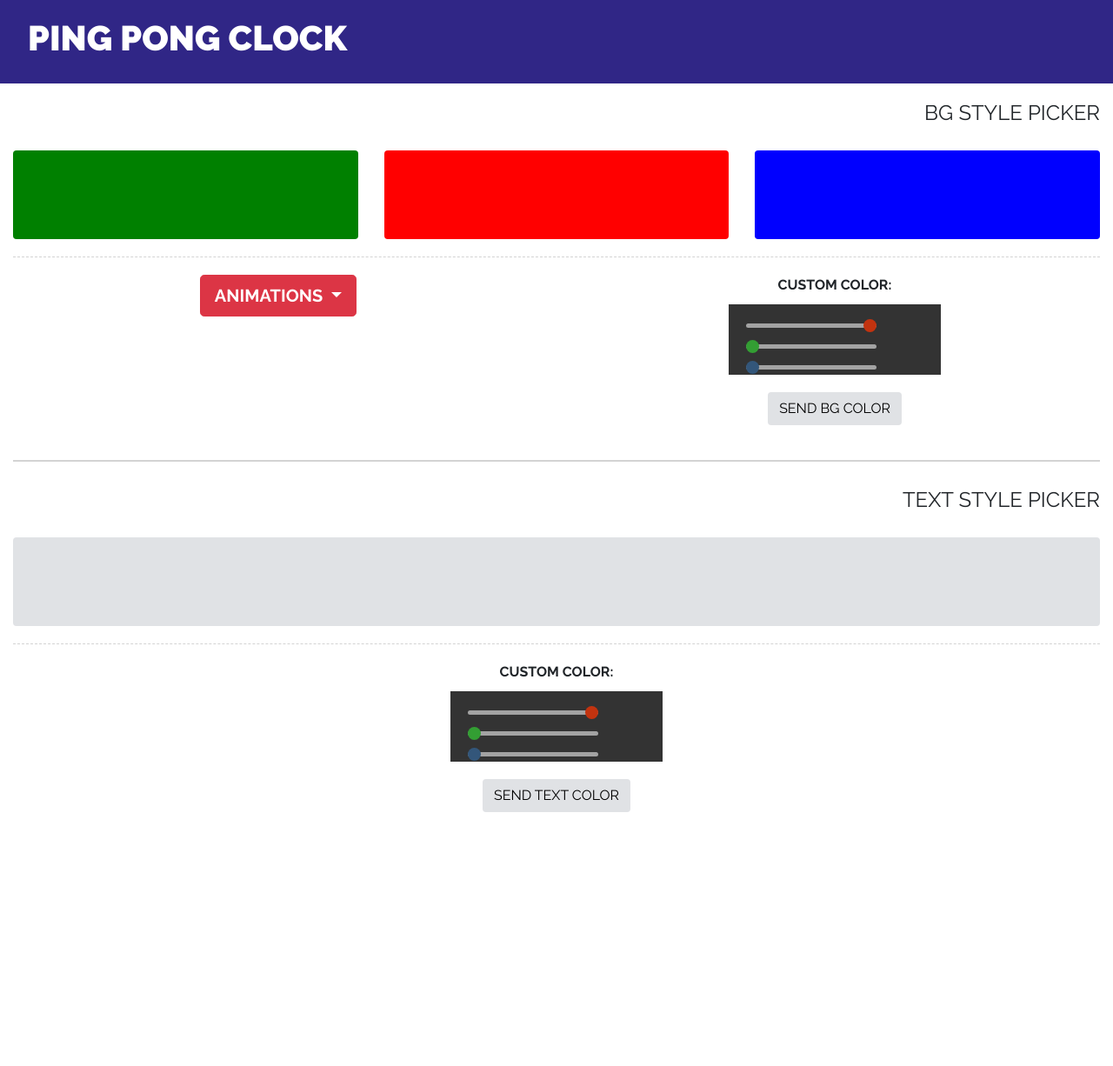
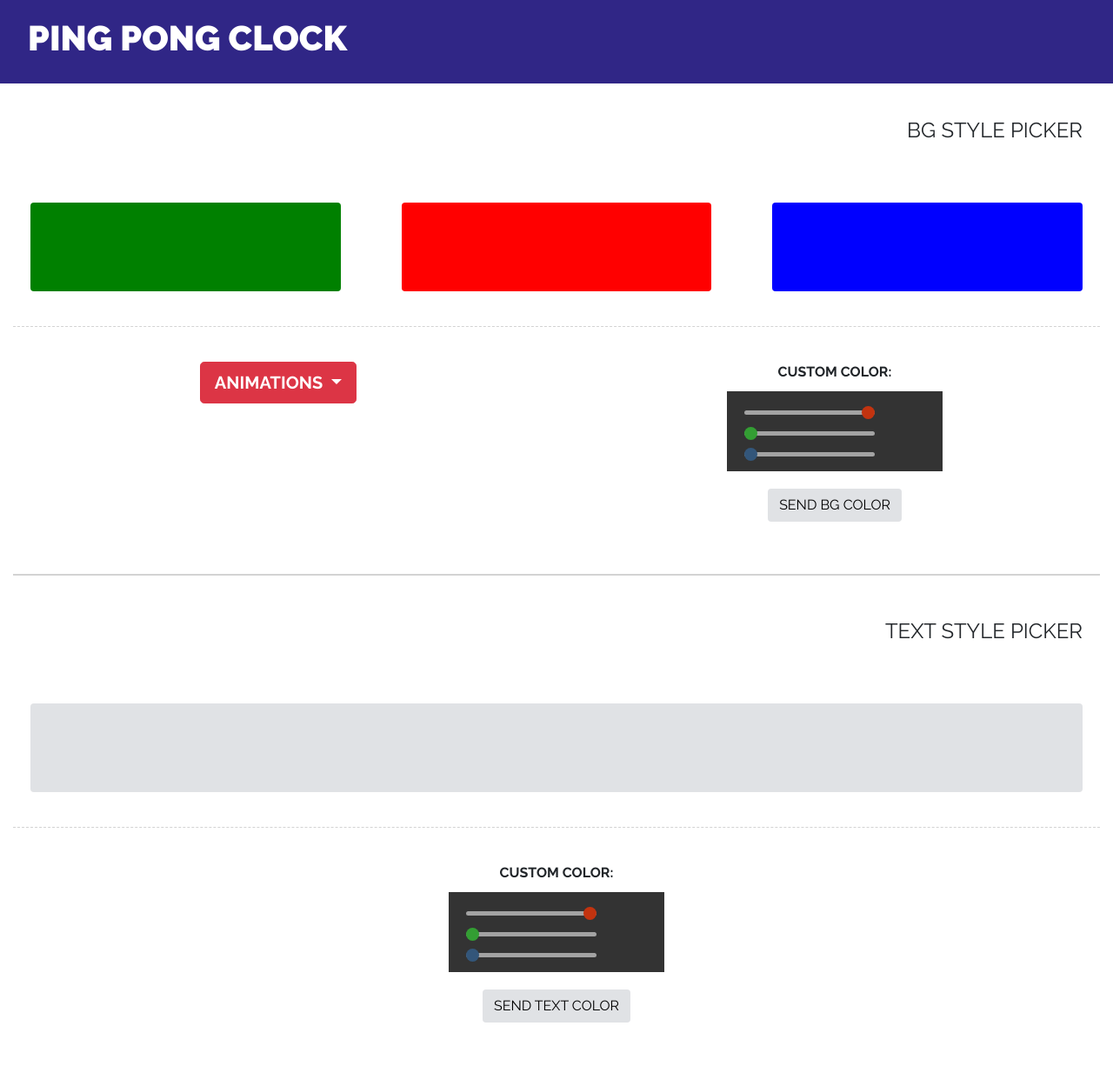
Before and after one commit to lancewilhelm/pingPongBallClock, a Flask app: page / in a window 1280 px wide. Shown: the whole page at 87% size. Before the commit the page ends 934 px from the top, so only its background shows below. Run offline with Flask 2, Linux system fonts and the light colour scheme; parts of the project's set-up code (start-up, migrations or seed data) failed here and were passed over; some libraries are stand-ins or nearby versions.

Commit message:
fixing style.css errors

```diff
--- a/code/static/css/style.css
+++ b/code/static/css/style.css
@@ -45,7 +45,7 @@ h3 {
 }
 
 .col-sm {
-	margin 20px;
+	margin: 20px;
 }
 
 .jumbotron {
@@ -125,13 +125,6 @@ h3 {
 	margin: 10px auto;
 	background-color: #333;
 	padding: 10px 20px;
-	.sliders {
-	float: left;
-	}
-	.color-preview {
-	border-radius: 50%;
-	float: right;
-	}
 }
 
 .text-color-picker {
@@ -139,13 +132,6 @@ h3 {
 	margin: 10px auto;
 	background-color: #333;
 	padding: 10px 20px;
-	.sliders {
-	float: left;
-	}
-	.color-preview {
-	border-radius: 50%;
-	float: right;
-	}
 }
 .short-slider {
 	-webkit-appearance: none;
```
